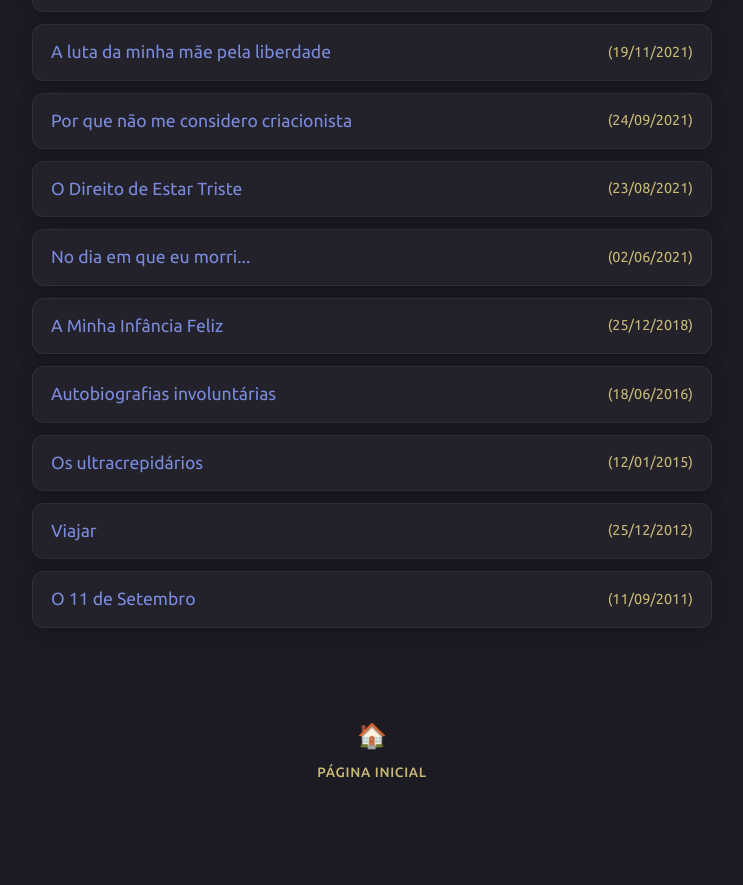
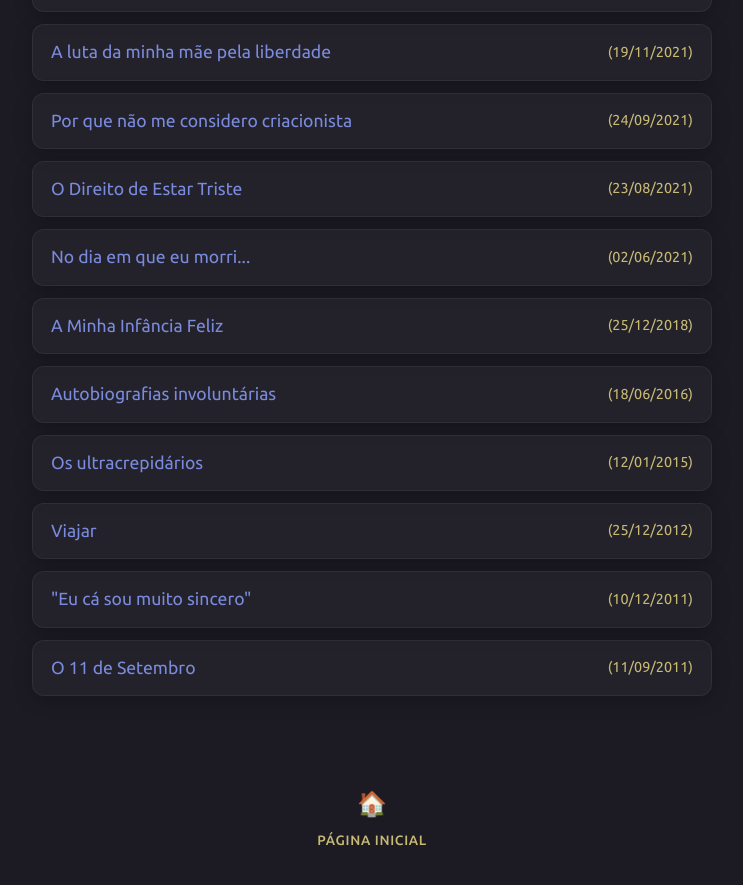
Before and after one commit to joaquim-capitao/queime-depois-de-ler, a Jekyll site: the page index.html, which Jekyll copies as it is, in a window 1280 px wide and 900 px high, scrolled down 3384 px. Shown: the top 885 px of the window, without its empty margins (268-1011 px from the left). Built offline with Jekyll 4.4.1, drawn with Linux system fonts in a browser that asks for light colours; before the commit the page ends 4216 px from its top, so only the background shows below that.

Commit message:
Update index.html

```diff
--- a/index.html
+++ b/index.html
@@ -220,7 +220,7 @@
       <li><a href="http://simp.ly/p/s9HSvN"><span class="title">Os ultracrepidários</span><span class="date">(12/01/2015)</span></a></li>
 
       <li><a href="http://simp.ly/p/b1FTxF"><span class="title">Viajar</span><span class="date">(25/12/2012)</span></a></li>
-
+      <li><a href="http://simp.ly/p/WSH48D"><span class="title">"Eu cá sou muito sincero"</span><span class="date">(10/12/2011)</span></a></li>
 
       <li><a
 href="http://simp.ly/p/6GSNBM"><span class="title">O 11 de Setembro</span><span class="date">(11/09/2011)</span></a></li>
```
